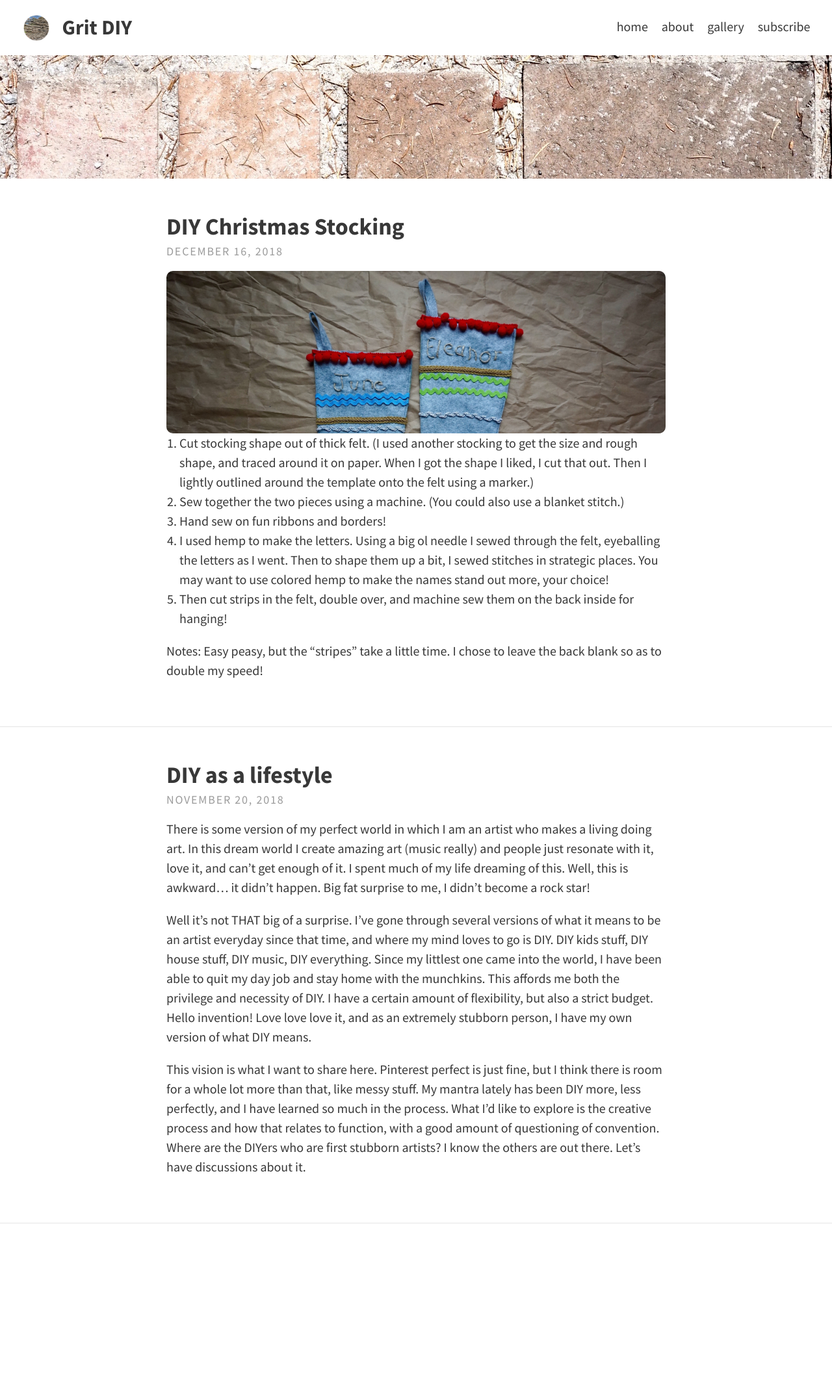
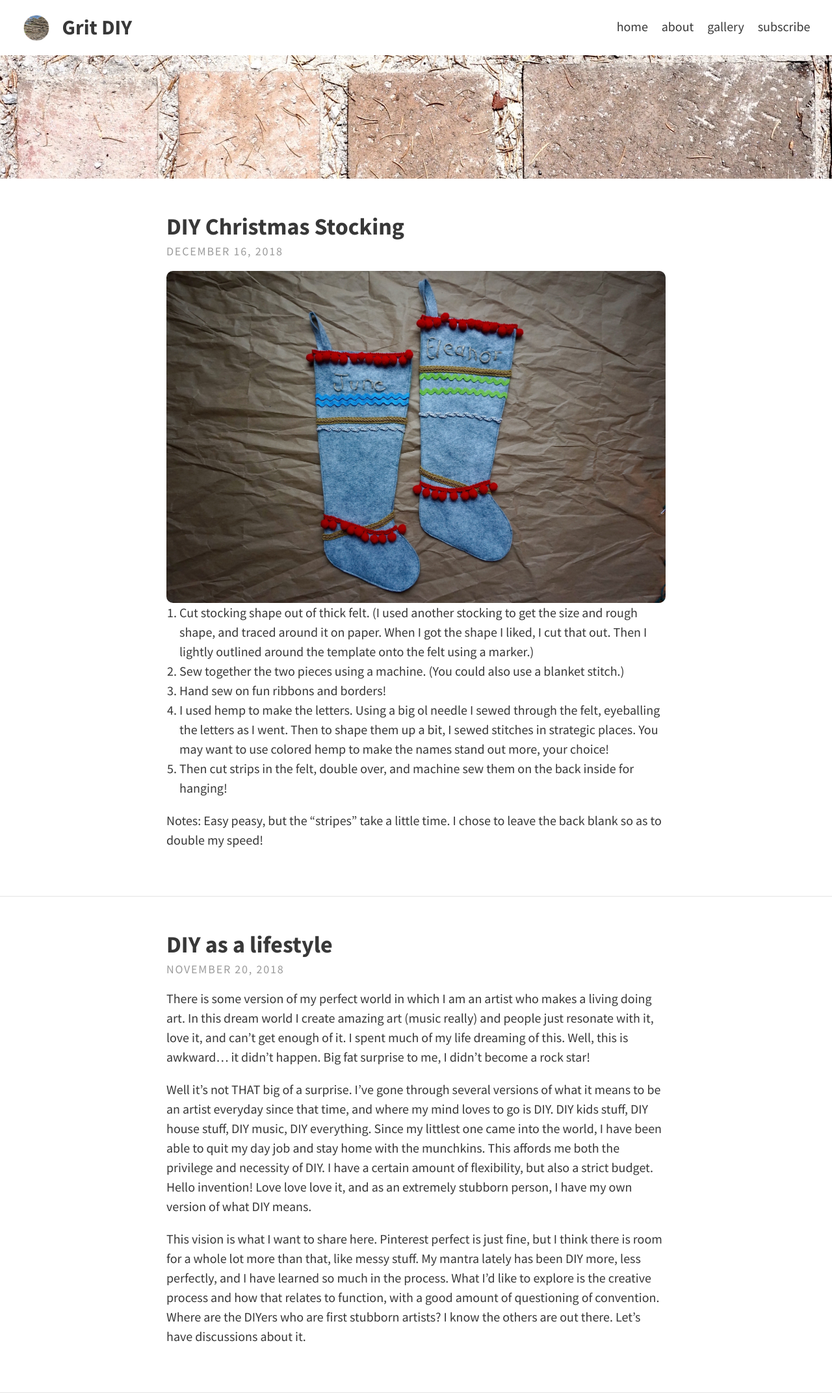
Before and after one commit to gritdiy/gritdiy.github.io, a Jekyll site: the page built from index.html, in a window 1280 px wide. Shown: the whole page at 65% size. Built offline with Jekyll 4.4.1, drawn with Linux system fonts in a browser that asks for light colours; the list of posts is cut into pages by our own code; before the commit the page ends 1883 px from its top, so only the background shows below that.

Commit message:
add full img height

```diff
--- a/assets/css/main.scss
+++ b/assets/css/main.scss
@@ -86,3 +86,8 @@ article header {
 h1.title {
     text-shadow: none !important;
 }
+
+/* don't cut off image height on home page */
+.post-img {
+  height: auto !important;
+}
```
